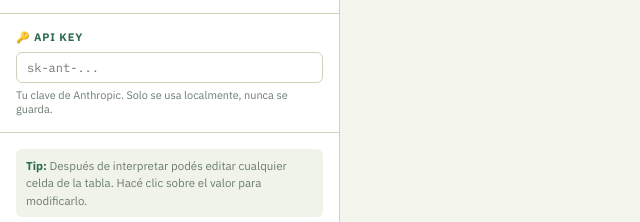
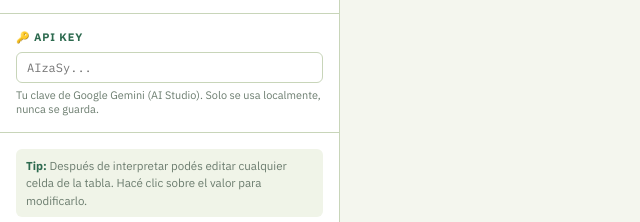
Before and after one commit to dammaidana/Avance-Siembra, a plain HTML site: page index.html in a window 1280 px wide. Shown: the part 460-682 px from the top of the page, 0-640 px from the left. Drawn offline with Linux system fonts and the light colour scheme.

Commit message:
Update index.html

````diff
--- a/index.html
+++ b/index.html
@@ -400,10 +400,10 @@ Contratista: Gutiérrez Hnos"></textarea>
 
     <div class="panel-section">
       <div class="label">🔑 API Key</div>
-      <input type="password" id="apiKey" placeholder="sk-ant-..."
+      <input type="password" id="apiKey" placeholder="AIzaSy..."
         style="width:100%;border:1.5px solid var(--borde);border-radius:6px;padding:7px 10px;font-family:'IBM Plex Mono',monospace;font-size:.75rem;outline:none;color:var(--texto);">
       <div style="font-size:.68rem;color:var(--gris);margin-top:5px;">
-        Tu clave de Anthropic. Solo se usa localmente, nunca se guarda.
+        Tu clave de Google Gemini (AI Studio). Solo se usa localmente, nunca se guarda.
       </div>
     </div>
 
@@ -522,7 +522,7 @@ ${msg}`;
     });
 
     const data = await res.json();
-    if (!res.ok) throw new Error(data.error?.message || 'Error de API');
+    if (!res.ok) throw new Error(data.error?.message || data.error || JSON.stringify(data));
 
     const texto = data.content.find(b => b.type === 'text')?.text || '';
     const clean = texto.replace(/```json|```/g,'').trim();
````
